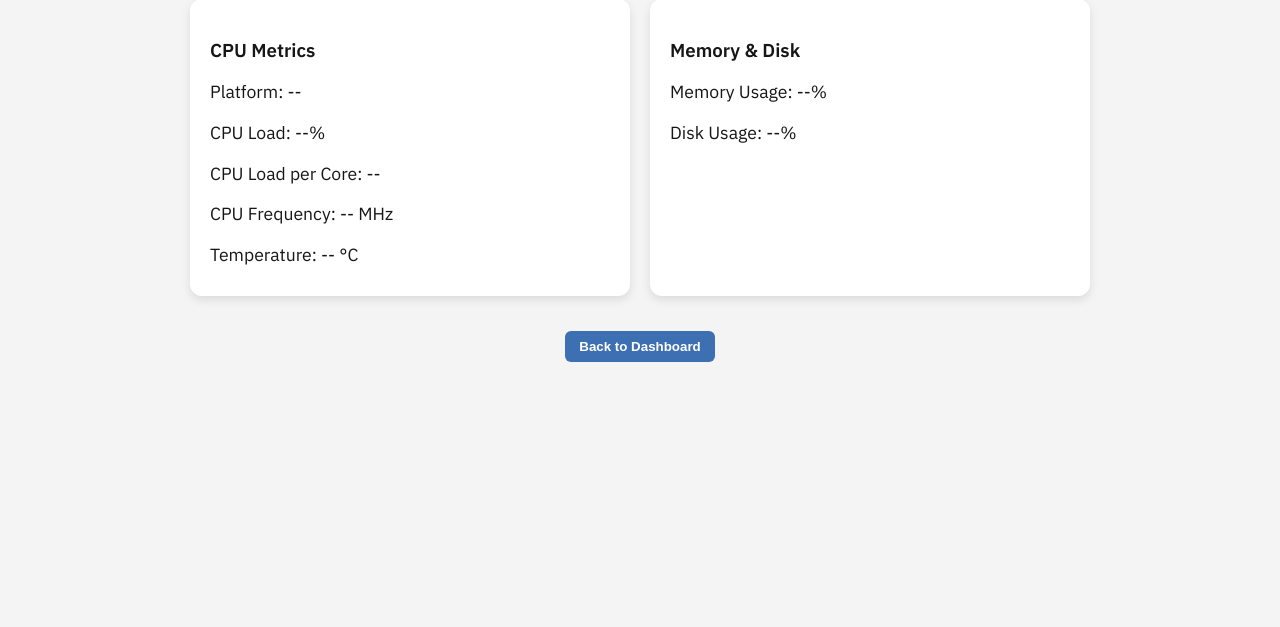
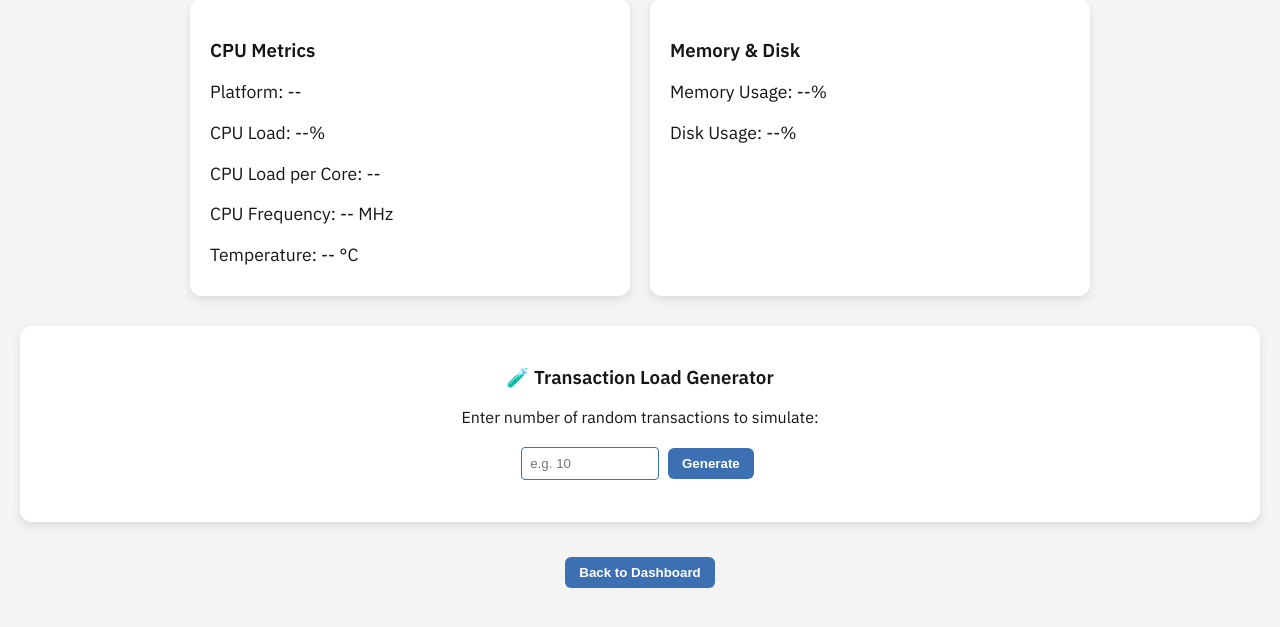
Before and after one commit to Caknesga/mini-zseries-odroid, a Flask app: page /hardware_monitor in a window 1280 px wide. Shown: the part 133-760 px from the top of the page. Run offline with Flask 3, Linux system fonts and the light colour scheme.

Commit message:
randopm transaction on web page

```diff
--- a/workloads/transaction/app.py
+++ b/workloads/transaction/app.py
@@ -8,6 +8,8 @@
 import joblib
 import numpy as np
 # from workloads.ai.infer_lr import predict_proba_amount
+from workloads.transaction.transaction_generator import run_random_transactions
+
 
 
 
@@ -194,6 +196,22 @@
 
 
 
+@app.route("/generate_transactions", methods=["POST"])
+def generate_transactions():
+    try:
+        data = request.get_json()
+        count = int(data.get("count", 0))
+        if count <= 0:
+            return jsonify({"error": "Invalid transaction count"}), 400
+
+        # Run your existing random transaction logic
+        generated = run_random_transactions(count)
+
+        return jsonify({"status": "ok", "generated": generated})
+    except Exception as e:
+        return jsonify({"error": str(e)}), 500
+
+
 if __name__ == "__main__":
     load_state()
     app.run(host="0.0.0.0", port=5050)
--- a/workloads/transaction/templates/hardware_monitor.html
+++ b/workloads/transaction/templates/hardware_monitor.html
@@ -26,7 +26,13 @@
 
     </div>
   </div>
-
+<div class="card" style="grid-column: span 2; text-align:center;">
+  <h3>🧪 Transaction Load Generator</h3>
+  <p>Enter number of random transactions to simulate:</p>
+  <input type="number" id="txCount" placeholder="e.g. 10" min="1" max="1000" style="padding:8px; width:120px;">
+  <button onclick="generateTransactions()" class="btn-primary">Generate</button>
+  <p id="txResult" style="margin-top:10px; font-weight:600;"></p>
+</div>
   <div class="nav">
     <button onclick="window.location.href='/'">Back to Dashboard</button>
   </div>
@@ -56,5 +62,39 @@
 
 </script>
 
+<script>
+async function generateTransactions() {
+  const count = parseInt(document.getElementById("txCount").value);
+  const resultEl = document.getElementById("txResult");
+
+  if (isNaN(count) || count <= 0) {
+    resultEl.textContent = "⚠️ Please enter a valid number.";
+    resultEl.style.color = "red";
+    return;
+  }
+
+  try {
+    const res = await fetch("/generate_transactions", {
+      method: "POST",
+      headers: {"Content-Type": "application/json"},
+      body: JSON.stringify({ count })
+    });
+    const data = await res.json();
+
+    if (res.ok) {
+      resultEl.textContent = `✅ ${data.generated} transactions simulated successfully.`;
+      resultEl.style.color = "green";
+    } else {
+      resultEl.textContent = `❌ Error: ${data.error}`;
+      resultEl.style.color = "red";
+    }
+  } catch (err) {
+    console.error(err);
+    resultEl.textContent = "⚠️ Server not reachable.";
+    resultEl.style.color = "red";
+  }
+}
+</script>
+
 </body>
 </html>
--- /dev/null
+++ b/workloads/transaction/transaction_generator.py
@@ -0,0 +1,23 @@
+import requests
+import random
+import threading
+
+ODROID_IP = "192.168.178.114" #anpassen für lokale Netzwerks
+PORT = 5050
+URL = f"http://{ODROID_IP}:{PORT}"  # or your Flask API address
+accounts = ["Deniz", "Markus", "IBM"]
+
+def run_random_transactions(n=10):
+    count = 0
+    for _ in range(n):
+        account = random.choice(accounts)
+        action = random.choice(["deposit", "withdraw"])
+        amount = random.randint(1, 500)
+
+        try:
+            r = requests.post(f"{URL}/{action}", json={"account": account, "amount": amount})
+            if r.status_code == 200:
+                count += 1
+        except Exception as e:
+            print("Transaction failed:", e)
+    return count
```
